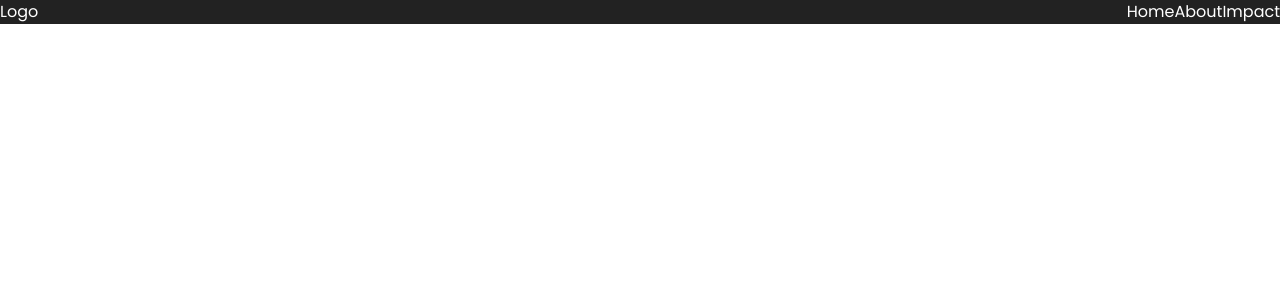
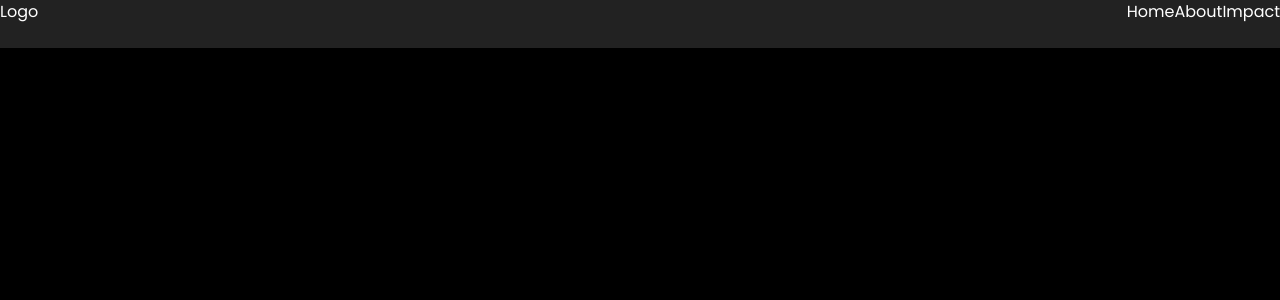
Before and after one commit to alanabyan/lomba-ITTECHNO, a Next.js app: page / in a window 1280 px wide. Shown: the top 300 px of the page. Built offline with nearby package versions, Linux system fonts and the light colour scheme.

Commit message:
penambahan bg

```diff
--- a/app/navbar.tsx
+++ b/app/navbar.tsx
@@ -1,6 +1,6 @@
 export default function Navbar() {
     return (
-        <nav className="flex fixed justify-between w-full bg-[#222222] h-[6 vh] ">
+        <nav className="flex fixed justify-between w-full bg-[#222222] h-[6vh] ">
             <h1 className="text-white">Logo</h1>
             <div>
                 <ul className="flex">
--- a/app/page.tsx
+++ b/app/page.tsx
@@ -2,7 +2,7 @@ import Image from "next/image";
 
 export default function Home() {
   return (
-    <div className="">
+    <div className="h-screen w-full bg-black">
 
     </div>
   );
```
